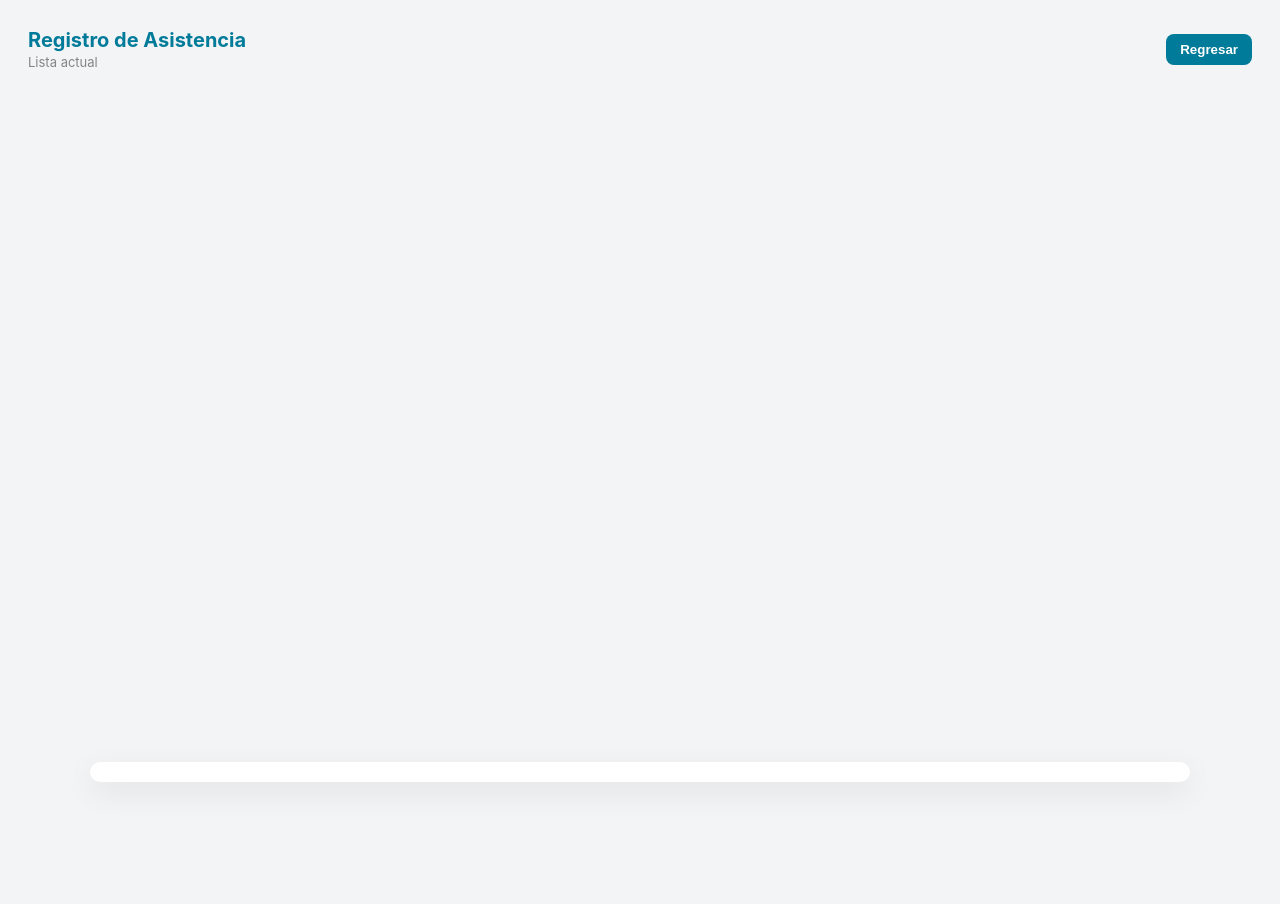
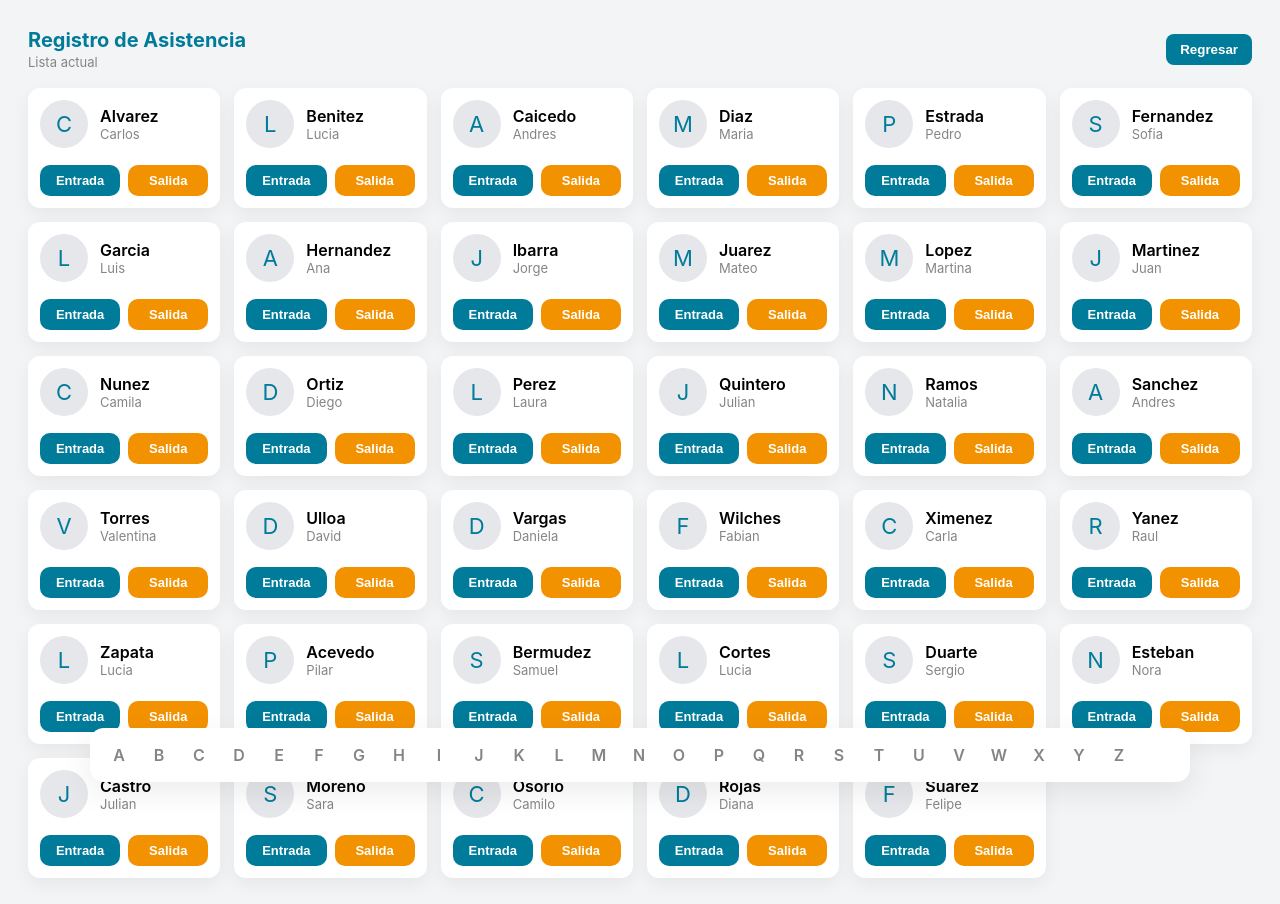
Before and after one commit to dilanpv/Registro_Asistencia, a plain HTML site: page HTML/index.html in a window 1280 px wide. Before the commit the page ends 800 px from the top, so only its background shows below. Drawn offline with Linux system fonts and the light colour scheme; files that its build step writes are made by us from their sources.

Commit message:
Reorganizacion de direcciones.

```diff
--- a/HTML/index.html
+++ b/HTML/index.html
@@ -4,7 +4,7 @@
   <meta charset="utf-8" />
   <meta name="viewport" content="width=device-width,initial-scale=1" />
   <title>Registro de Asistencia — Mockup</title>
-  <link rel="stylesheet" href="style.css" />
+  <link rel="stylesheet" href="/CSS/style.css" />
 </head>
 <body>
   <header class="header" aria-label="Cabecera">
@@ -29,6 +29,6 @@
     </div>
   </div>
 
-  <script src="script.js"></script>
+  <script src="/JS/script.js"></script>
 </body>
 </html>
--- a/JS/script.js
+++ b/JS/script.js
@@ -1,4 +1,3 @@
-// Lista de profesores (puedes ampliarla)
 const people = [
   "Alvarez Carlos","Benitez Lucia","Caicedo Andres","Diaz Maria","Estrada Pedro",
   "Fernandez Sofia","Garcia Luis","Hernandez Ana","Ibarra Jorge","Juarez Mateo",
```
